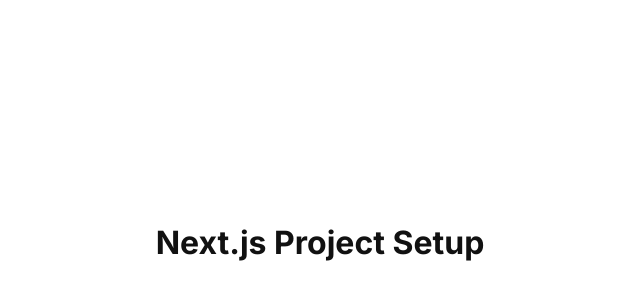
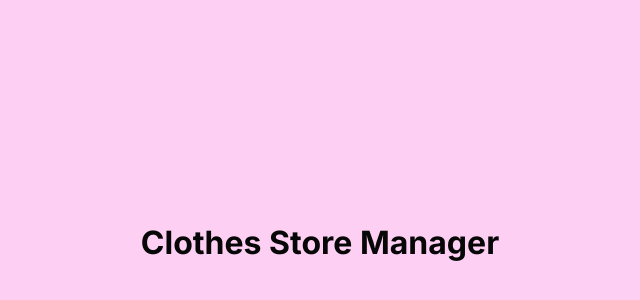
Before and after one commit to mateusfg7/clothes-store-manager, a Next.js app in the folder web/: page / in a window 1280 px wide. Shown: the part 158-458 px from the top of the page, without its empty margins (320-960 px from the left). Built offline with nearby package versions, Linux system fonts and the light colour scheme.

Commit message:
web: rerate basic styles

```diff
--- a/web/src/pages/index.tsx
+++ b/web/src/pages/index.tsx
@@ -5,11 +5,11 @@ const Home: React.FC = () => {
   return (
     <div>
       <Head>
-        <title>Create Next App</title>
+        <title>Clothes Store Managers</title>
       </Head>
 
       <main>
-        <h1>Next.js Project Setup</h1>
+        <h1>Clothes Store Manager</h1>
       </main>
     </div>
   )
--- a/web/src/styles/theme.ts
+++ b/web/src/styles/theme.ts
@@ -1,7 +1,7 @@
 const defaultTheme = {
   colors: {
-    background: '#fff',
-    text: '#111',
+    background: '#FDCFF3',
+    text: '#070707',
     primary: '#0070f3'
   }
 }
```
Also changed, not shown: web/notes.txt (added).
